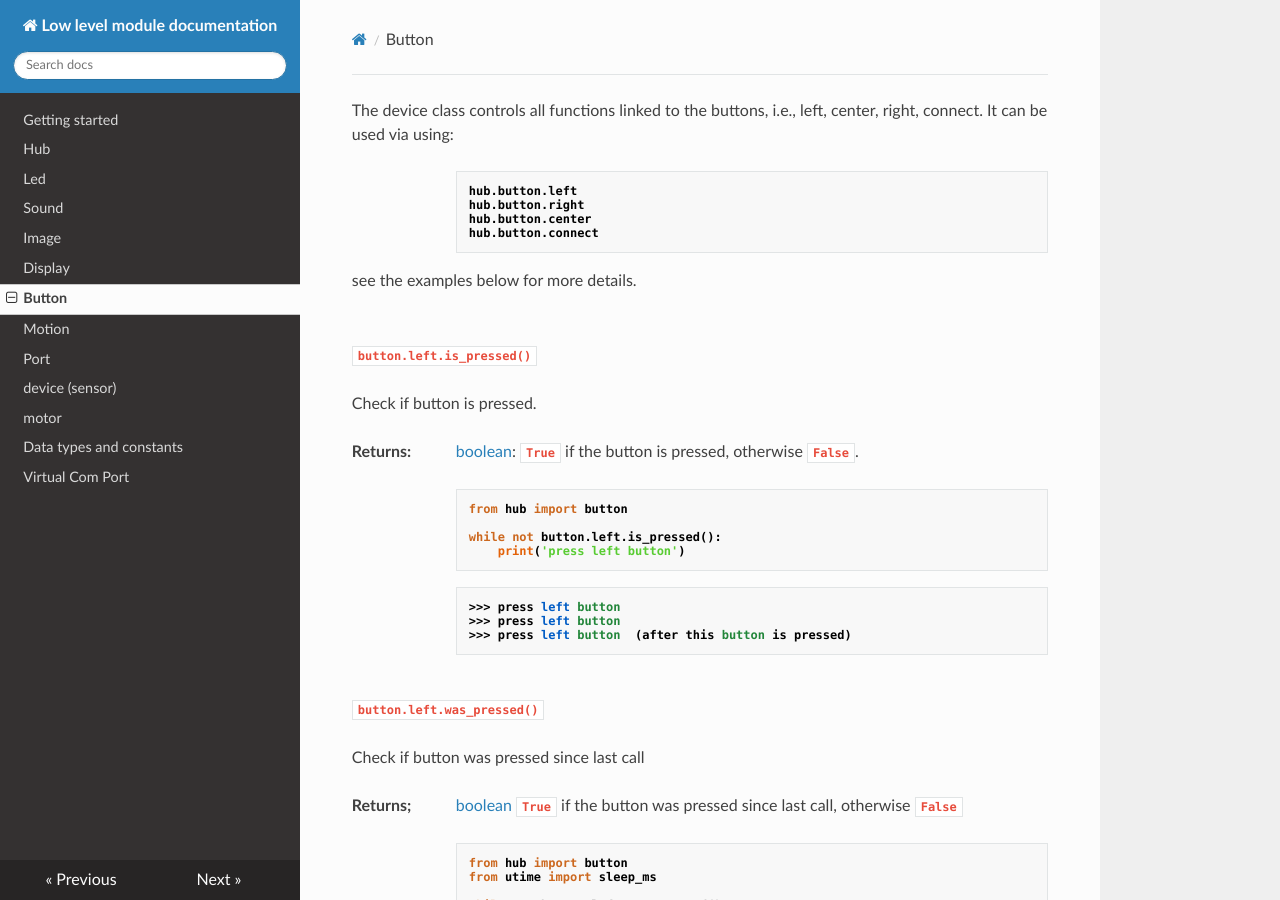
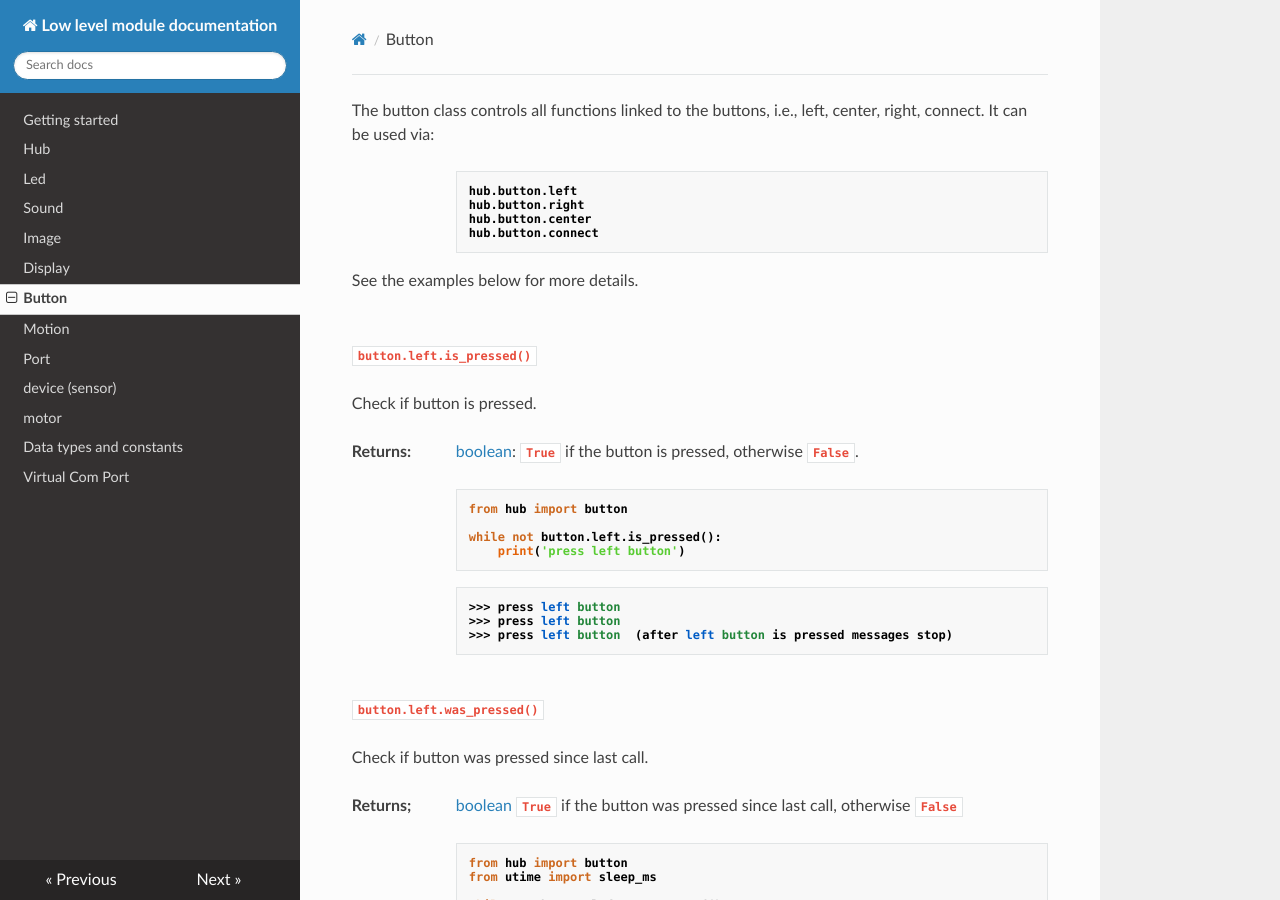
Before and after one commit to NStrijbosch/hub-module-notes, an MkDocs documentation site: the page built from docs/button.md, in a window 1280 px wide and 900 px high. Built offline with MkDocs 1.6.1, drawn with Linux system fonts in a browser that asks for light colours; nearby versions of some CDN libraries.

Commit message:
Update button.md

````diff
--- a/docs/button.md
+++ b/docs/button.md
@@ -1,12 +1,12 @@
+The button class controls all functions linked to the buttons, i.e., left, center, right, connect. It can be used via:
 
-The device class controls all functions linked to the buttons, i.e., left, center, right, connect. It can be used via using:
 ```
 hub.button.left
 hub.button.right
 hub.button.center
 hub.button.connect
 ```
-see the examples below for more details.
+See the examples below for more details.
 
 ## is pressed()
 
@@ -28,14 +28,14 @@ while not button.left.is_pressed():
 ```
 >>> press left button
 >>> press left button
->>> press left button  (after this button is pressed)
+>>> press left button  (after left button is pressed messages stop)
 ```
 
 ## was_pressed()
 
 `button.left.was_pressed()`
 
-Check if button was pressed since last call
+Check if button was pressed since last call.
 
 __Returns;__
 
````
